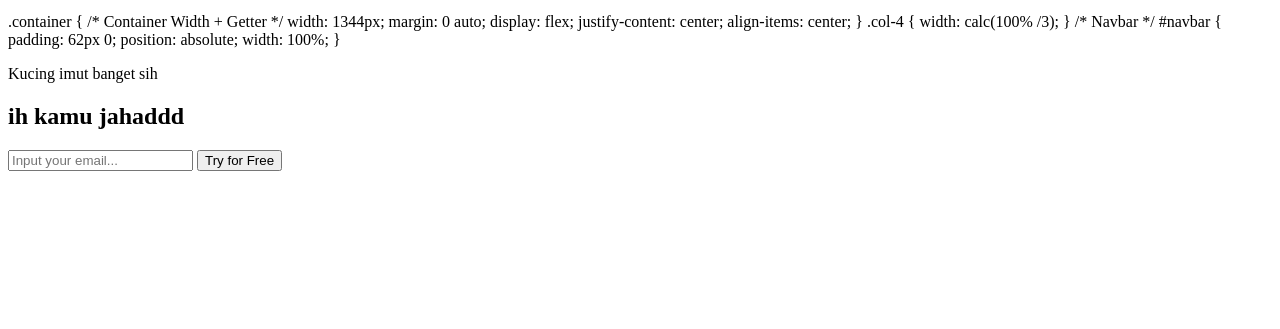
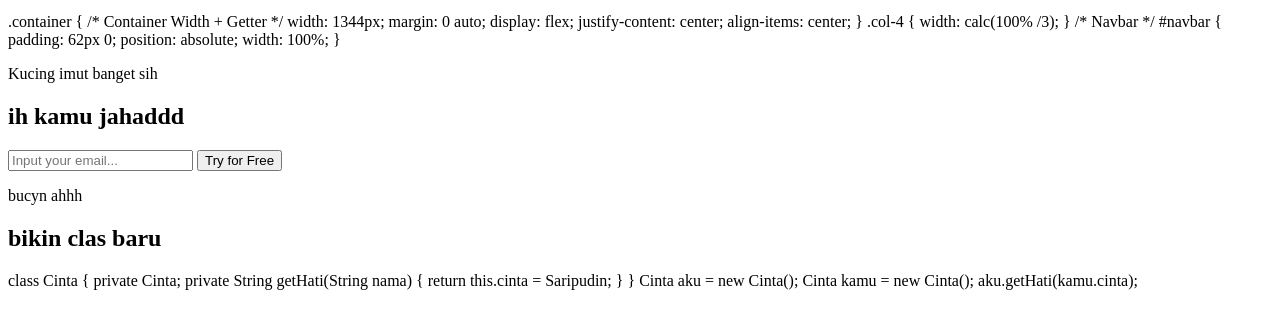
Before and after one commit to NandoApri26/StudyGit, a plain HTML site: page namanyaapa.html in a window 1280 px wide. Shown: the part 87-416 px from the top of the page. Drawn offline with Linux system fonts and the light colour scheme.

Commit message:
buka-aja

```diff
--- a/namanyaapa.html
+++ b/namanyaapa.html
@@ -46,4 +46,24 @@ width: 100%;
                 </form>
 </section>
 
+<section>
+
+    <p>bucyn ahhh</p>
+    <h1>bikin clas baru</h1>
+
+    class Cinta
+    {
+    private Cinta;
+    private String getHati(String nama)
+    {
+    return this.cinta = Saripudin;
+    }
+    }
+
+    Cinta aku = new Cinta();
+    Cinta kamu = new Cinta();
+
+    aku.getHati(kamu.cinta);
+</section>
+
 </html>
```
